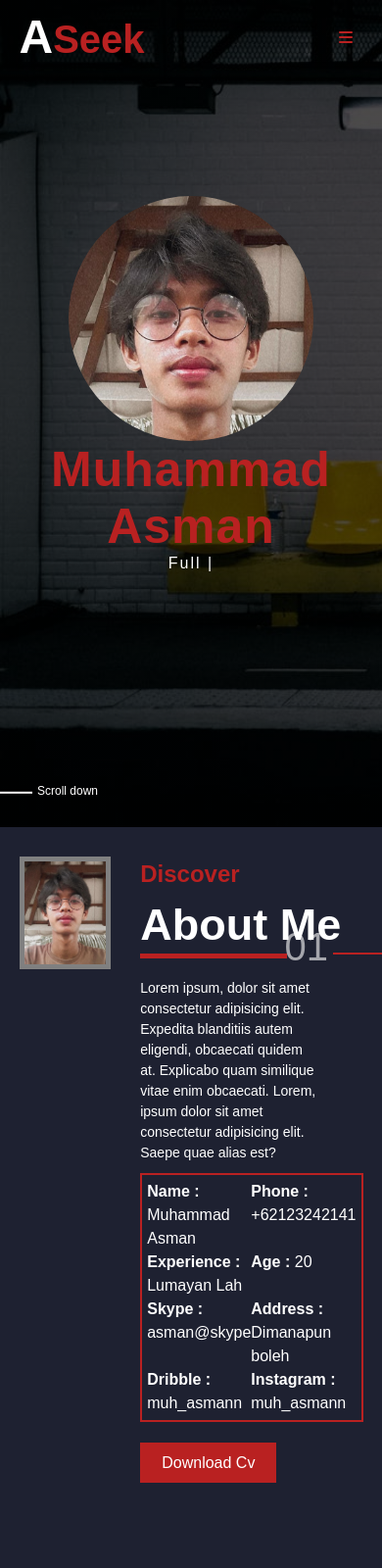
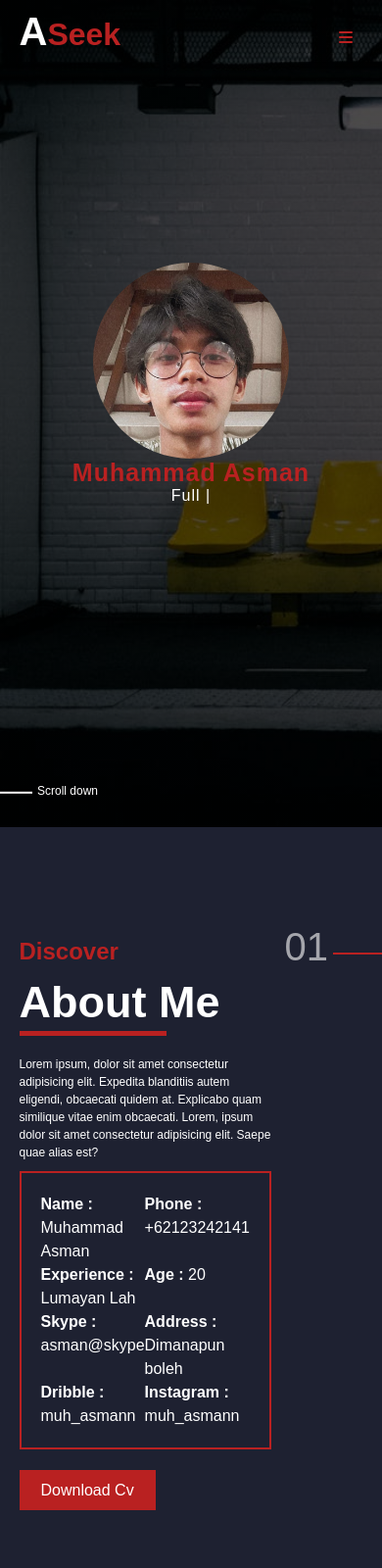
Before and after one commit to MuhAsmann/porfolio-libraryJS, a plain HTML site: page index.html in a window 390 px wide. Shown: the top 1600 px of the page at 98% size. Drawn offline with nearby package versions, Linux system fonts and the light colour scheme.

Commit message:
mencoba responsive

```diff
--- a/style.css
+++ b/style.css
@@ -359,3 +359,86 @@ i.fa-bars{
         font-size: 20px;
     }
 }
+
+@media (max-width:480px){
+    .nav .logo a{
+        font-size: 2rem;
+    }
+    .nav .logo a span{
+        font-size: 2.5rem;
+    }
+    .main .main-img{
+        width: 200px;
+        height: 200px;
+    }
+    .main .main-text{
+        color: white;
+    }
+    .main .main-text h1{
+        font-size: 25px;
+    }
+    .main .main-text span{
+        letter-spacing: 1px;
+    }
+    .about{
+        height: 100vh;
+        /* background-color: green; */
+        display: flex;
+        padding-top: 30px;
+        align-items: center;
+        justify-content: center;
+        background-color: rgb(30,33,49);
+        position: relative;
+    }
+    .container{
+        align-items: center;
+        /* background-color: yellow; */
+        height: 80%;
+        width: 100%;
+        overflow: hidden;
+        position: relative;
+    }
+    .container .about-img{
+        display: none;
+    }
+    .container .about-content{
+        line-height: 1.5;
+        position: relative;
+        height: 100%;
+        /* background-color: green; */
+    }
+    .container .about-content .about-paragraf{
+        margin-top: 20px;
+        color:white;
+        font-size: 12px;
+        width: 100%;
+    }
+    .container .about-content .about-detail{
+        margin-top: 10px;
+        display: grid;
+        grid-template-columns: 1fr 1fr;
+        color: white;
+        width: 100%;
+        line-height: 1.5;
+        padding: 20px;
+        margin-bottom: 30px;
+    }
+    .container .about-content .about-detail span{
+        font-weight: 600;
+    }
+    .container .about-content .about-detail p{
+        font-weight: 300;
+    }
+    .container .about-content .btn{
+        background-color: var(--color-text);
+        padding: 10px 20px;
+        color: white;
+        border: 2px solid var(--color-text);
+    }
+    .container .about-content .btn:hover{
+        background-color: transparent;
+        color: var(--color-text);
+        font-weight: 700;
+    }
+
+}
```
